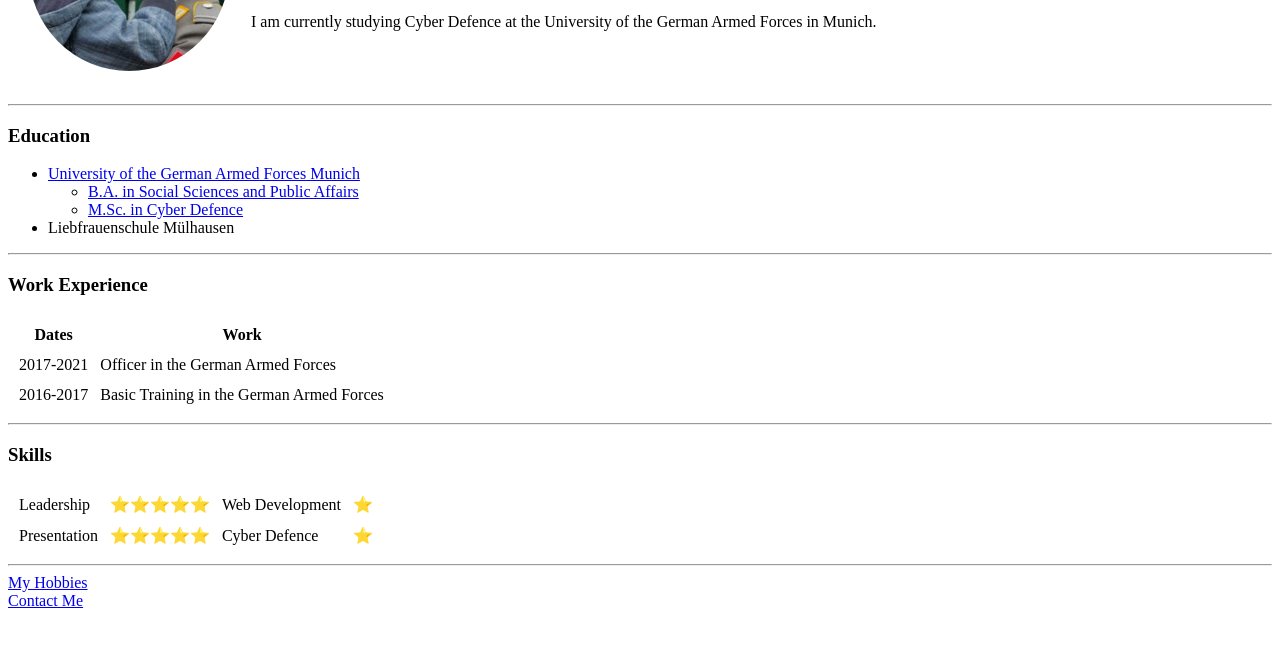
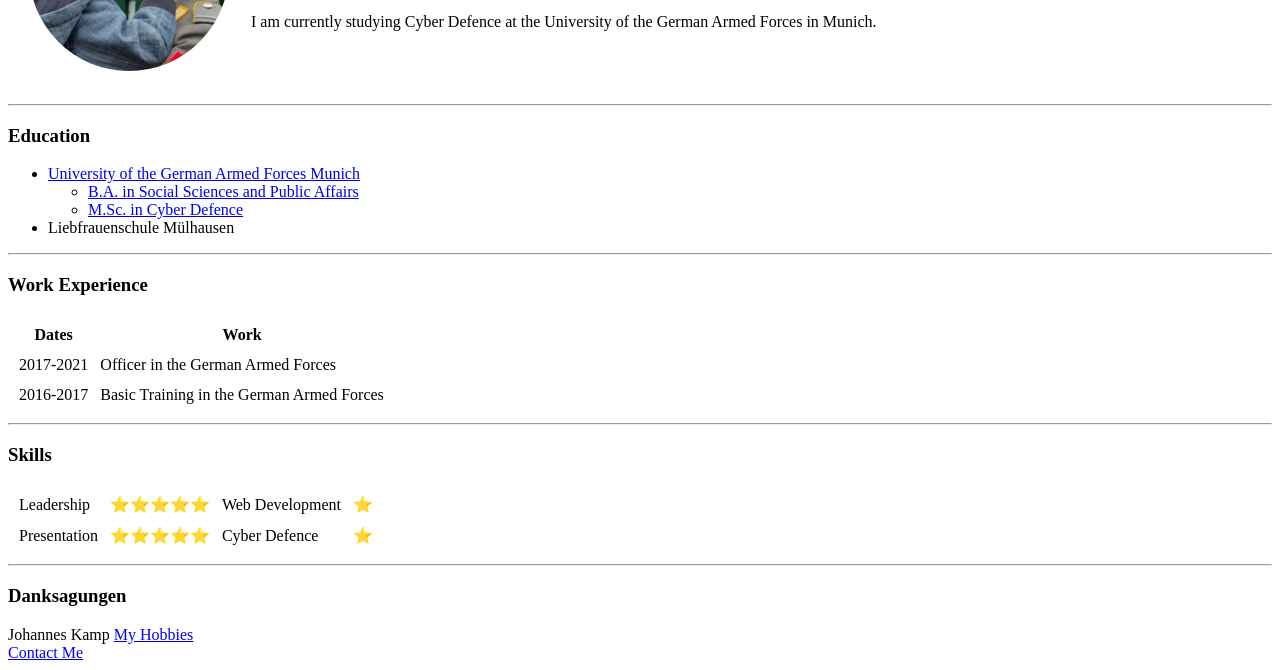
Before and after one commit to LateM00N/html_website, a plain HTML site: page index.html in a window 1280 px wide. Shown: the part 158-828 px from the top of the page. Before the commit the page ends 800 px from the top, so only its background shows below. Drawn offline with Linux system fonts and the light colour scheme.

Commit message:
Add Danksagung

```diff
--- a/index.html
+++ b/index.html
@@ -17,8 +17,7 @@
         <h1>Robin Wendler</h1>
         <p><em>M.Sc. Cyber Defence</em></p>
         <p>
-          I am currently studying Cyber Defence at the University of the German Armed
-          Forces in Munich.
+          I am currently studying Cyber Defence at the University of the German Armed Forces in Munich.
         </p>
       </td>
     </tr>
@@ -75,6 +74,8 @@
     </tbody>
   </table>
   <hr />
+  <h3>Danksagungen</h3>
+  Johannes Kamp
   <a href="hobbies.html">My Hobbies</a><br />
   <a href="contact.html">Contact Me</a>
 </body>
```
